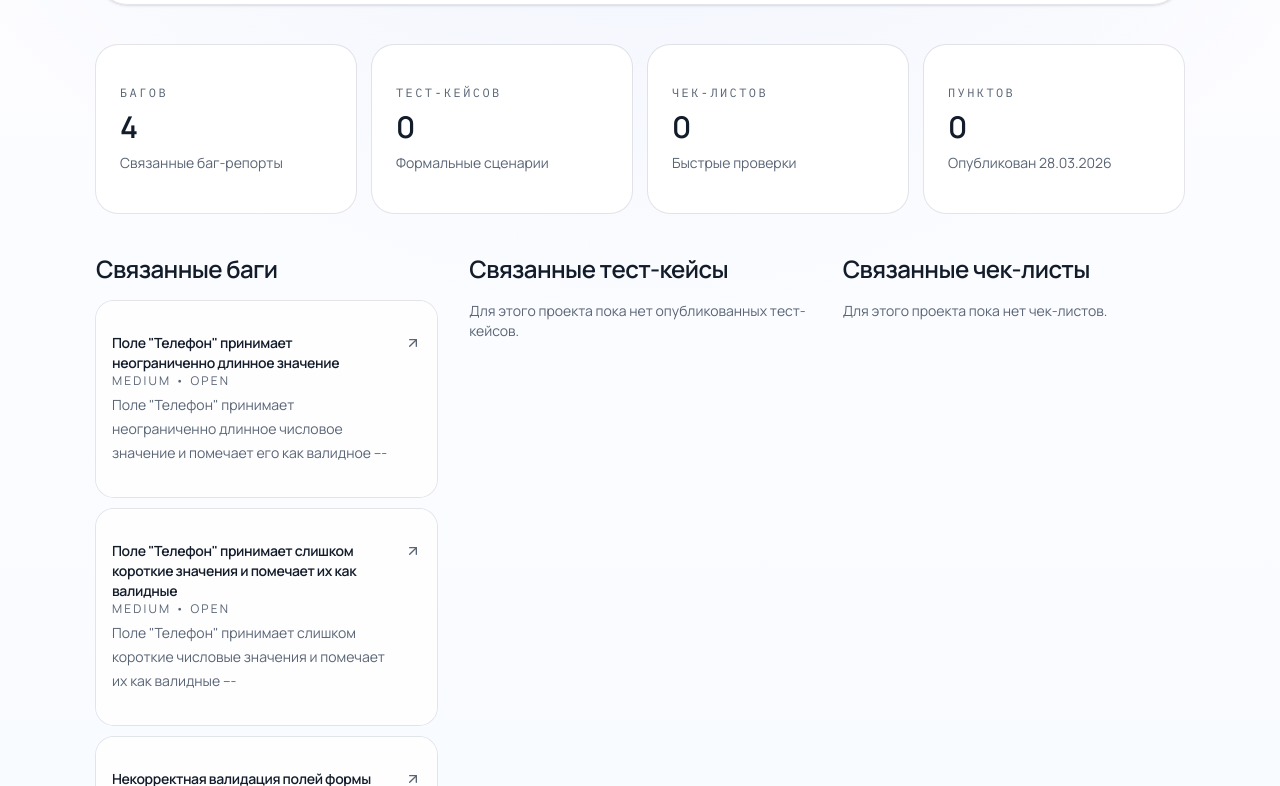
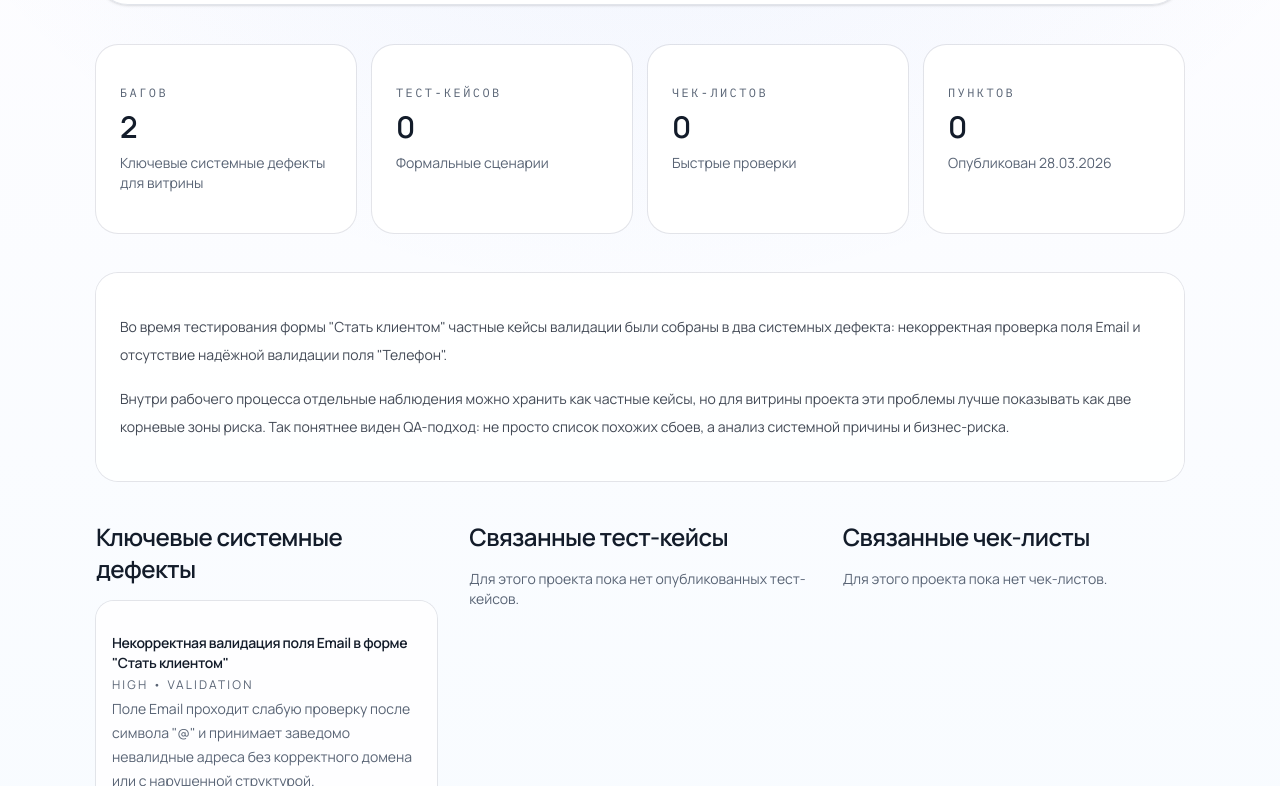
Before and after one commit to sergeykikotqa/qa-portfolio, a Next.js app: page /projects/qamanual in a window 1280 px wide. Shown: the part 554-1340 px from the top of the page. Built offline with nearby package versions, Linux system fonts and the light colour scheme.

Commit message:
Refine qamanual project bug highlights

```diff
--- a/content/projects/qamanual.md
+++ b/content/projects/qamanual.md
@@ -12,4 +12,26 @@ tags:
 featured: true
 order: 1
 publishedAt: 2026-03-28
+bugHighlights:
+  - title: Некорректная валидация поля Email в форме "Стать клиентом"
+    summary: >-
+      Поле Email проходит слабую проверку после символа "@" и принимает заведомо
+      невалидные адреса без корректного домена или с нарушенной структурой.
+    severity: high
+    category: Validation
+  - title: Поле "Телефон" не ограничивает формат, длину и тип допустимых символов
+    summary: >-
+      Поле "Телефон" принимает одиночные символы, смешанные буквенно-цифровые
+      значения и длинный произвольный текст, из-за чего в систему могут
+      попадать невалидные номера.
+    severity: high
+    category: Validation
 ---
+Во время тестирования формы "Стать клиентом" частные кейсы валидации были
+собраны в два системных дефекта: некорректная проверка поля Email и отсутствие
+надёжной валидации поля "Телефон".
+
+Внутри рабочего процесса отдельные наблюдения можно хранить как частные кейсы,
+но для витрины проекта эти проблемы лучше показывать как две корневые зоны
+риска. Так понятнее виден QA-подход: не просто список похожих сбоев, а анализ
+системной причины и бизнес-риска.
--- a/src/app/projects/[slug]/page.tsx
+++ b/src/app/projects/[slug]/page.tsx
@@ -56,6 +56,29 @@ export default async function ProjectDetailsPage({
   }
 
   const { project, bugs, testCases, checklists, counts } = aggregate;
+  const projectBugHighlights = project.bugHighlights ?? [];
+  const displayBugCount = projectBugHighlights.length || counts.bugs;
+  const bugPreviewTitle = projectBugHighlights.length
+    ? "Ключевые системные дефекты"
+    : "Связанные баги";
+  const bugPreviewEmptyText = projectBugHighlights.length
+    ? "Для этого проекта пока не оформлены витринные системные дефекты."
+    : "Для этого проекта пока нет связанных баг-репортов.";
+  const bugPreviewItems = projectBugHighlights.length
+    ? projectBugHighlights.map((highlight) => ({
+        title: highlight.title,
+        description: highlight.summary,
+        meta: [
+          getBugSeverityLabel(highlight.severity),
+          highlight.category ?? "Validation",
+        ].join(" • "),
+      }))
+    : bugs.slice(0, 4).map((bug) => ({
+        title: bug.title,
+        description: bug.summary,
+        meta: `${getBugSeverityLabel(bug.severity)} • ${getBugStatusLabel(bug.status)}`,
+        href: `/bugs/${bug.slug}`,
+      }));
 
   return (
     <div className="space-y-10 py-12 md:py-14">
@@ -92,7 +115,15 @@ export default async function ProjectDetailsPage({
       </section>
 
       <section className="grid gap-4 md:grid-cols-4">
-        <StatCard label="Багов" value={String(counts.bugs)} helper="Связанные баг-репорты" />
+        <StatCard
+          label="Багов"
+          value={String(displayBugCount)}
+          helper={
+            projectBugHighlights.length
+              ? "Ключевые системные дефекты для витрины"
+              : "Связанные баг-репорты"
+          }
+        />
         <StatCard label="Тест-кейсов" value={String(counts.testCases)} helper="Формальные сценарии" />
         <StatCard label="Чек-листов" value={String(counts.checklists)} helper="Быстрые проверки" />
         <StatCard
@@ -112,14 +143,9 @@ export default async function ProjectDetailsPage({
 
       <section className="grid gap-8 xl:grid-cols-3">
         <RelatedPreviewList
-          title="Связанные баги"
-          emptyText="Для этого проекта пока нет связанных баг-репортов."
-          items={bugs.slice(0, 4).map((bug) => ({
-            title: bug.title,
-            description: bug.summary,
-            meta: `${getBugSeverityLabel(bug.severity)} • ${getBugStatusLabel(bug.status)}`,
-            href: `/bugs/${bug.slug}`,
-          }))}
+          title={bugPreviewTitle}
+          emptyText={bugPreviewEmptyText}
+          items={bugPreviewItems}
         />
         <RelatedPreviewList
           title="Связанные тест-кейсы"
--- a/src/components/projects/project-card.tsx
+++ b/src/components/projects/project-card.tsx
@@ -17,6 +17,8 @@ type ProjectCardProps = {
 };
 
 export function ProjectCard({ project, counts }: ProjectCardProps) {
+  const displayBugCount = project.bugHighlights?.length ?? counts.bugs;
+
   return (
     <Card className="rounded-3xl border-border/80 bg-card/90">
       <CardHeader className="space-y-4">
@@ -40,7 +42,7 @@ export function ProjectCard({ project, counts }: ProjectCardProps) {
               <Bug className="size-4" />
               Баги
             </div>
-            <p className="mt-2 text-lg font-semibold">{counts.bugs}</p>
+            <p className="mt-2 text-lg font-semibold">{displayBugCount}</p>
           </div>
           <div className="rounded-2xl bg-muted/70 p-3 text-sm">
             <div className="flex items-center gap-2 text-muted-foreground">
--- a/src/components/projects/related-preview-list.tsx
+++ b/src/components/projects/related-preview-list.tsx
@@ -4,7 +4,7 @@ type RelatedPreviewItem = {
   title: string;
   description?: string;
   meta?: string;
-  href: string;
+  href?: string;
 };
 
 type RelatedPreviewListProps = {
--- a/src/components/shared/compact-link-card.tsx
+++ b/src/components/shared/compact-link-card.tsx
@@ -7,7 +7,7 @@ type CompactLinkCardProps = {
   title: string;
   description?: string;
   meta?: string;
-  href: string;
+  href?: string;
 };
 
 export function CompactLinkCard({
@@ -16,20 +16,26 @@ export function CompactLinkCard({
   meta,
   href,
 }: CompactLinkCardProps) {
+  const titleContent = href ? (
+    <Link
+      href={href}
+      className="text-sm font-semibold tracking-tight transition-colors hover:text-primary"
+    >
+      {title}
+    </Link>
+  ) : (
+    <p className="text-sm font-semibold tracking-tight text-foreground">{title}</p>
+  );
+
   return (
     <Card className="rounded-2xl border-border/80 bg-card/80">
       <CardContent className="flex items-start justify-between gap-4 p-4">
         <div className="space-y-1">
-          <Link
-            href={href}
-            className="text-sm font-semibold tracking-tight transition-colors hover:text-primary"
-          >
-            {title}
-          </Link>
+          {titleContent}
           {meta ? <p className="text-xs uppercase tracking-[0.18em] text-muted-foreground">{meta}</p> : null}
           {description ? <p className="text-sm leading-6 text-muted-foreground">{description}</p> : null}
         </div>
-        <ArrowUpRight className="mt-0.5 size-4 shrink-0 text-muted-foreground" />
+        {href ? <ArrowUpRight className="mt-0.5 size-4 shrink-0 text-muted-foreground" /> : null}
       </CardContent>
     </Card>
   );
--- a/src/lib/content/schemas.ts
+++ b/src/lib/content/schemas.ts
@@ -11,6 +11,7 @@ import type {
   HomeContent,
   HomeSkill,
   NavigationItem,
+  ProjectBugHighlight,
   ProjectFrontmatter,
   ProjectVideo,
   RelatedLink,
@@ -115,6 +116,13 @@ export const relatedLinkSchema: z.ZodType<RelatedLink> = z.object({
   url: z.url(),
 });
 
+export const projectBugHighlightSchema: z.ZodType<ProjectBugHighlight> = z.object({
+  title: requiredString,
+  summary: requiredString,
+  severity: z.enum(BUG_SEVERITIES),
+  category: requiredString.optional(),
+});
+
 export const projectFrontmatterSchema: z.ZodType<ProjectFrontmatter> = z.object({
   title: requiredString,
   slug: slugSchema,
@@ -126,6 +134,7 @@ export const projectFrontmatterSchema: z.ZodType<ProjectFrontmatter> = z.object(
   order: z.number().int().nonnegative(),
   publishedAt: dateStringSchema,
   videos: z.array(projectVideoSchema).optional(),
+  bugHighlights: z.array(projectBugHighlightSchema).optional(),
 });
 
 export const bugFrontmatterSchema: z.ZodType<BugFrontmatter> = z.object({
```
Also changed, not shown: src/types/content.ts (+8 -0 lines).
